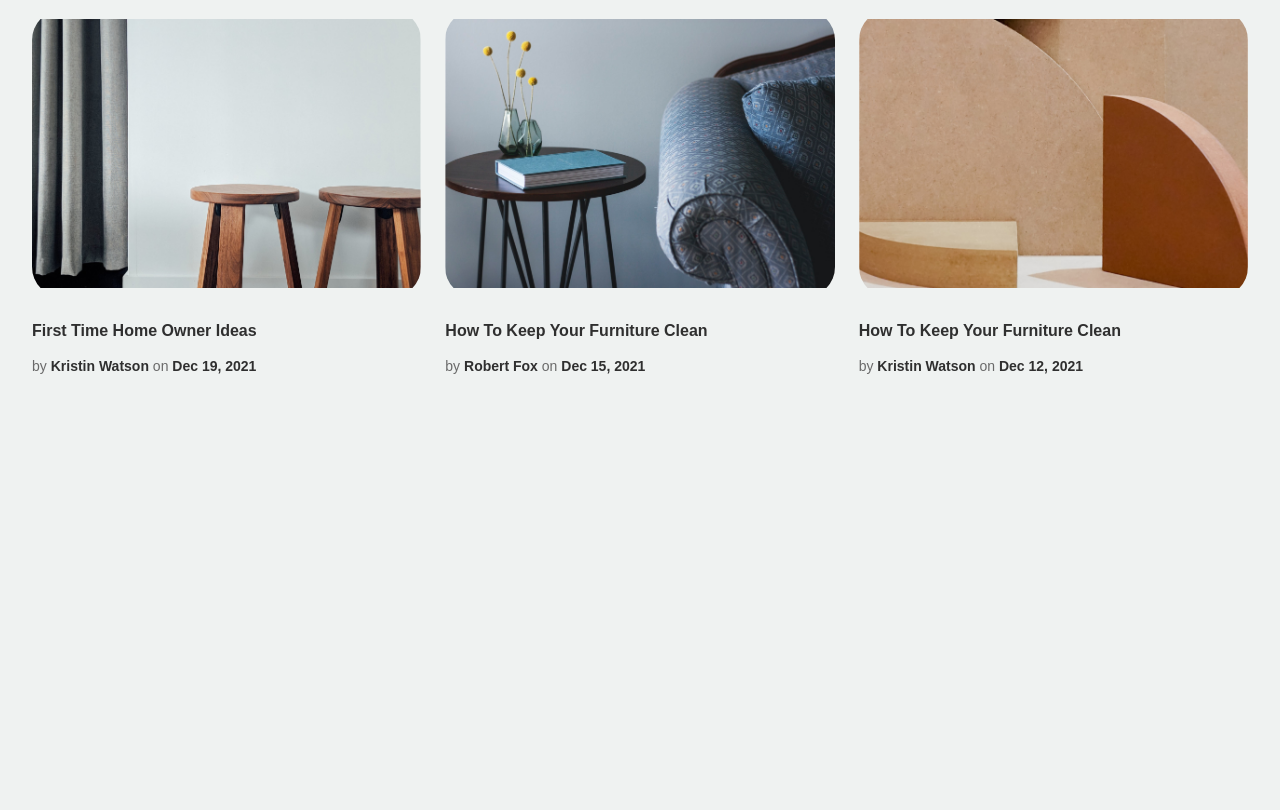
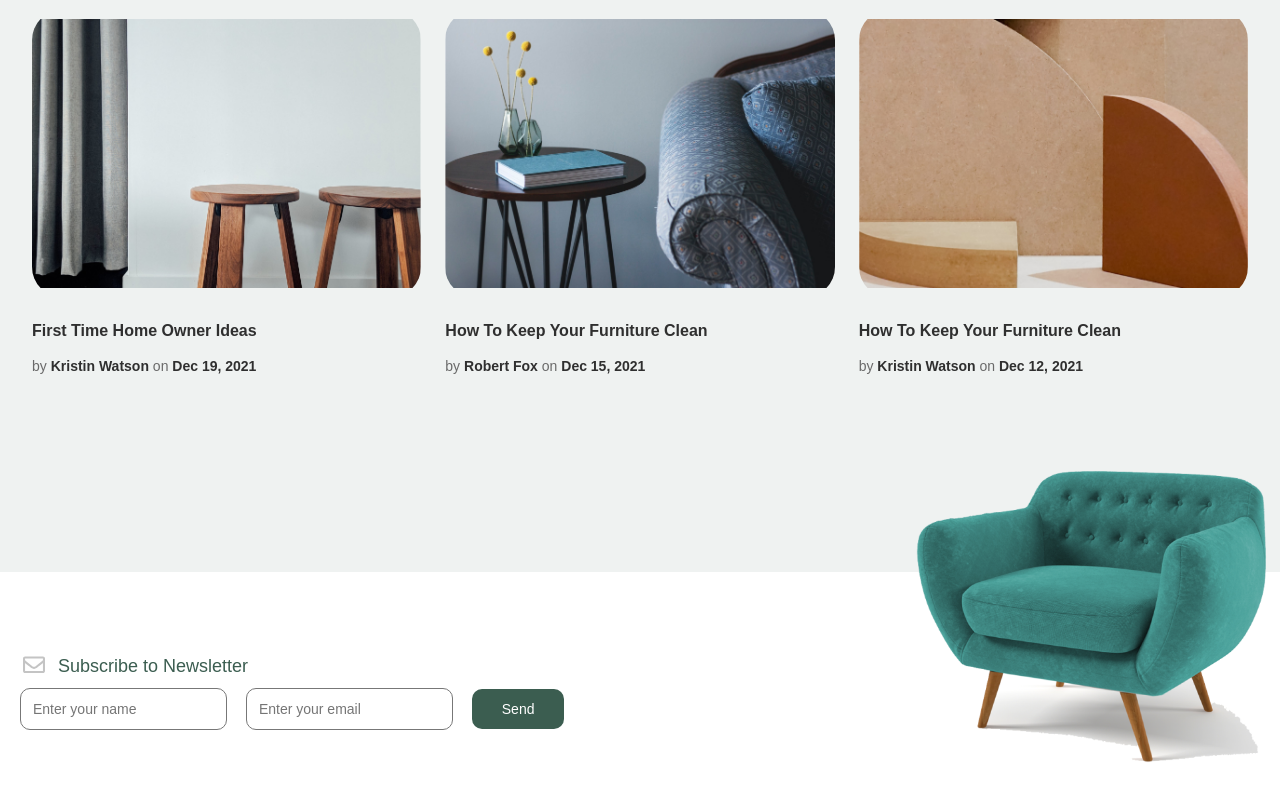
Before and after one commit to frontend-tester02/furni-project, a plain HTML site: page index.html in a window 1280 px wide. Shown: the part 4084-4894 px from the top of the page. Before the commit the page ends 4656 px from the top, so only its background shows below. Drawn offline with nearby package versions, Linux system fonts and the light colour scheme.

Commit message:
Add cta section

```diff
--- a/css/styles.css
+++ b/css/styles.css
@@ -947,3 +947,68 @@ select:-webkit-autofill:focus {
   font-weight: 600;
   text-decoration: none;
 }
+
+/* CTA SECTION */
+.cta {
+  padding: 80px 0;
+  background-color: #fff;
+}
+
+.cta__container {
+  position: relative;
+  display: flex;
+}
+
+
+.cta__form-header {
+  display: flex;
+  align-items: center;
+  margin: 0;
+}
+.cta__form-img {
+  display: flex;
+  margin-right: 10px;
+  width: 28px;
+  height: 27px;
+  object-fit: contain;
+}
+
+.cta__form__title {
+  margin: 0;
+  font-size: 18px;
+  font-weight: 500;
+  color: var(--dark-green);
+}
+
+.cta__form-input {
+  margin-top: 8px;
+  padding: 12px 12px;
+  border-radius: 10px;
+  border: 1px solid #777;
+  margin-right: 15px;
+}
+
+
+.cta__form-btn {
+  padding: 12px 30px;
+  border-radius: 10px;
+  background-color: var(--dark-green);
+  border: 0;
+  color: #fff;
+  cursor: pointer;
+
+}
+
+.cta__form-btn:hover {
+  opacity: 0.8;
+}
+
+.cta__form-btn:active {
+  opacity: 0.6;
+}
+
+.cta__img {
+  position: absolute;
+  top: -200px;
+  right: 0;
+}
--- a/index.html
+++ b/index.html
@@ -4,9 +4,12 @@
   <meta charset="UTF-8">
   <meta http-equiv="X-UA-Compatible" content="IE=edge">
   <meta name="viewport" content="width=device-width, initial-scale=1.0">
+  <link rel="stylesheet" href="https://cdnjs.cloudflare.com/ajax/libs/font-awesome/6.5.1/css/all.min.css" integrity="sha512-DTOQO9RWCH3ppGqcWaEA1BIZOC6xxalwEsw9c2QQeAIftl+Vegovlnee1c9QX4TctnWMn13TZye+giMm8e2LwA==" crossorigin="anonymous" referrerpolicy="no-referrer" />
+  <link rel="stylesheet" href="https://cdn.jsdelivr.net/npm/swiper@11/swiper-bundle.min.css"/>
   <link rel="stylesheet" href="css/normalize.css">
   <link rel="stylesheet" href="css/styles.css">
-  <link rel="stylesheet" href="https://cdn.jsdelivr.net/npm/swiper@11/swiper-bundle.min.css"/>
+
+
   <title>Furni</title>
 </head>
 <body>
@@ -368,6 +371,27 @@
 
       </div>
     </section>
+
+    <!-- CTA -->
+    <section class="cta">
+      <div class="container cta__container">
+        <div class="cta__form">
+          <h3 class="cta__form-header">
+            <span>
+              <img class="cta__form-img" src="img/messege-icon.svg" alt="Messege icon" width="28" height="27">
+            </span>
+            <span class="cta__form__title">Subscribe to Newsletter</span>
+          </h3>
+          <form action="" class="cta__form-part">
+              <input type="text" class="cta__form-input" name="name" placeholder="Enter your name" aria-label="Name">
+              <input type="email" class="cta__form-input" name="email" placeholder="Enter your email">
+              <button type="submit" class="cta__form-btn">Send</button>
+          </form>
+
+        </div>
+        <img class="cta__img" src="img/sofa.png" alt="Sofa image" width="380" height="329">
+      </div>
+    </section>
   </main>
 
 
--- a/js/main.js
+++ b/js/main.js
@@ -1,3 +1,5 @@
+
+// Site header links
 const siteNavLink = document.querySelectorAll('.sitenav__link');
 const siteNavItem = document.querySelectorAll('.sitenav__item');
 
@@ -23,6 +25,7 @@ siteNavLink.forEach((link) => {
 });
 
 
+// Testimonials
 const swiper = new Swiper('.swiper', {
   autoHeight: true,
   slidesPerView: 1,
```
Also changed, not shown: img/messege-icon.svg (added).
